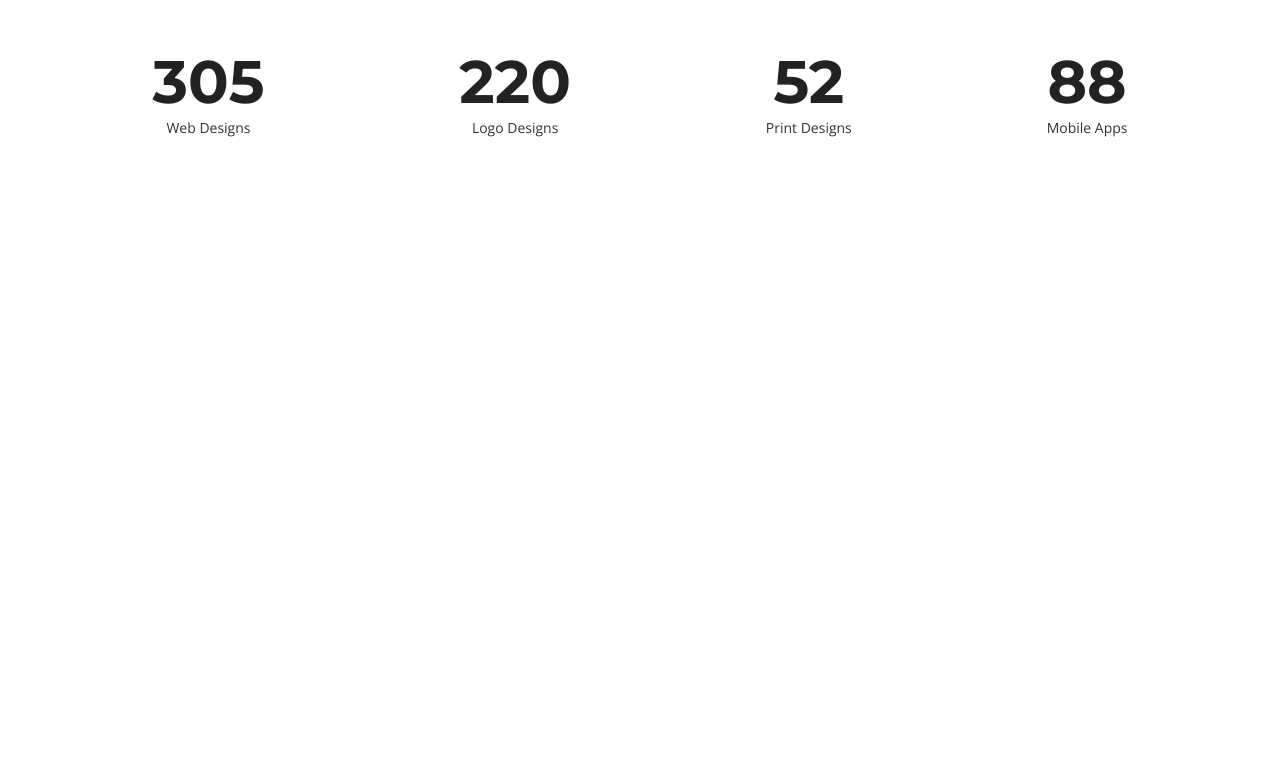
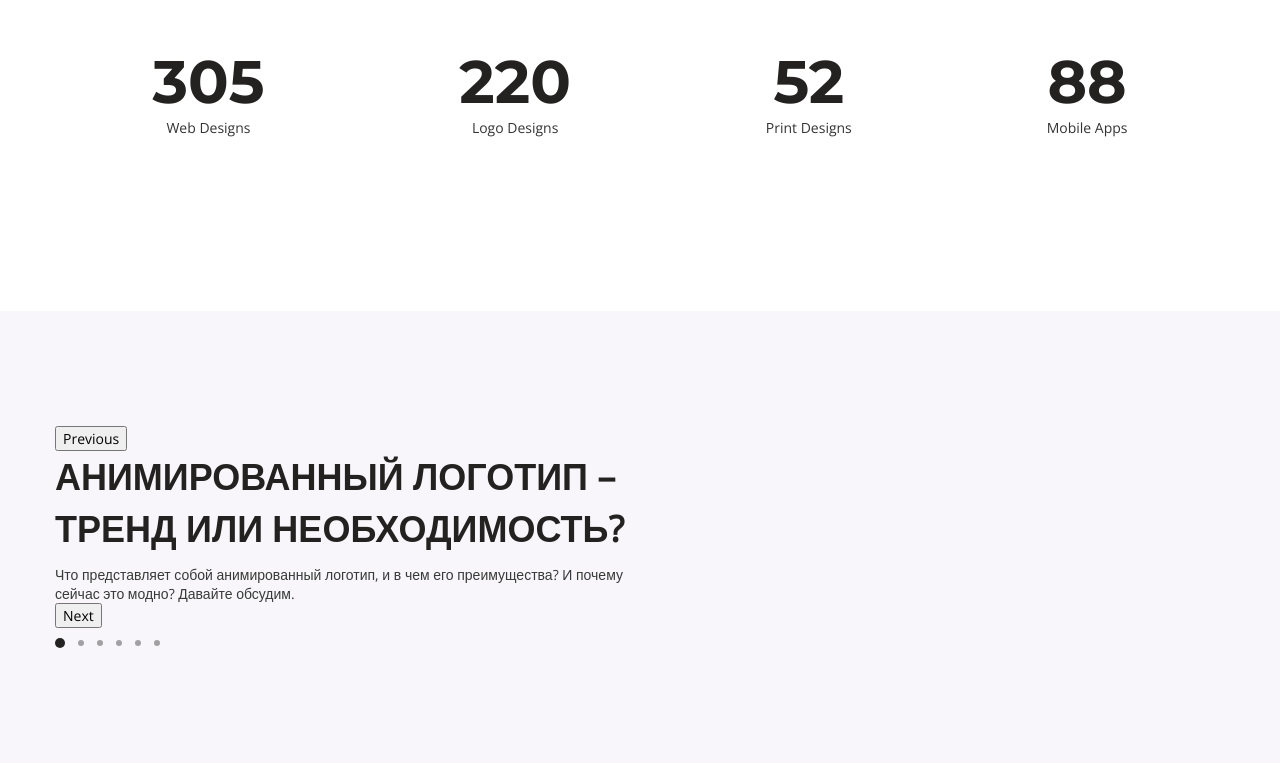
Before and after one commit to Egor011297/PR-DREAM-COMPANY, a plain HTML site: page index.html in a window 1280 px wide. Shown: the part 5049-5812 px from the top of the page. Before the commit the page ends 5360 px from the top, so only its background shows below. Drawn offline with nearby package versions, Linux system fonts and the light colour scheme.

Commit message:
Not finished layout slick-slider

```diff
--- /dev/null
+++ b/css/slick.css
@@ -0,0 +1,119 @@
+/* Slider */
+.slick-slider
+{
+    position: relative;
+
+    display: block;
+    box-sizing: border-box;
+
+    -webkit-user-select: none;
+       -moz-user-select: none;
+        -ms-user-select: none;
+            user-select: none;
+
+    -webkit-touch-callout: none;
+    -khtml-user-select: none;
+    -ms-touch-action: pan-y;
+        touch-action: pan-y;
+    -webkit-tap-highlight-color: transparent;
+}
+
+.slick-list
+{
+    position: relative;
+
+    display: block;
+    overflow: hidden;
+
+    margin: 0;
+    padding: 0;
+}
+.slick-list:focus
+{
+    outline: none;
+}
+.slick-list.dragging
+{
+    cursor: pointer;
+    cursor: hand;
+}
+
+.slick-slider .slick-track,
+.slick-slider .slick-list
+{
+    -webkit-transform: translate3d(0, 0, 0);
+       -moz-transform: translate3d(0, 0, 0);
+        -ms-transform: translate3d(0, 0, 0);
+         -o-transform: translate3d(0, 0, 0);
+            transform: translate3d(0, 0, 0);
+}
+
+.slick-track
+{
+    position: relative;
+    top: 0;
+    left: 0;
+
+    display: block;
+    margin-left: auto;
+    margin-right: auto;
+}
+.slick-track:before,
+.slick-track:after
+{
+    display: table;
+
+    content: '';
+}
+.slick-track:after
+{
+    clear: both;
+}
+.slick-loading .slick-track
+{
+    visibility: hidden;
+}
+
+.slick-slide
+{
+    display: none;
+    float: left;
+
+    height: 100%;
+    min-height: 1px;
+}
+[dir='rtl'] .slick-slide
+{
+    float: right;
+}
+.slick-slide img
+{
+    display: block;
+}
+.slick-slide.slick-loading img
+{
+    display: none;
+}
+.slick-slide.dragging img
+{
+    pointer-events: none;
+}
+.slick-initialized .slick-slide
+{
+    display: block;
+}
+.slick-loading .slick-slide
+{
+    visibility: hidden;
+}
+.slick-vertical .slick-slide
+{
+    display: block;
+
+    height: auto;
+
+    border: 1px solid transparent;
+}
+.slick-arrow.slick-hidden {
+    display: none;
+}
--- a/css/style.css
+++ b/css/style.css
@@ -500,3 +500,54 @@ body {
     color: #333;
     font-size: 14px;
 }
+
+
+
+
+
+
+
+.slider-block {
+    background-color: #F8F6FA;
+    padding: 115px 0;
+}
+
+.slider-block__item-title {
+    font-weight: 700;
+    font-size: 36px;
+    line-height: 52px;
+    color: #242121;
+    margin-bottom: 10px;
+    max-width: 675px;
+    display: inline-block;
+}
+
+
+.slider-block__item-descr {
+   max-width: 585px;
+}
+
+.slick-dots {
+    display: flex;
+}
+
+.slick-dots button {
+    background-color: #242121;
+    opacity: 0.4;
+    width: 6px;
+    height: 6px;
+    border-radius: 50%;
+    font-size: 0;
+    padding: 0;
+    border: none;
+}
+
+.slick-dots li + li {
+    margin-left: 13px;
+}
+
+.slick-active button {
+    opacity: 1;
+    width: 10px;
+    height: 10px;
+}
--- a/index.html
+++ b/index.html
@@ -12,6 +12,7 @@
         href="https://fonts.googleapis.com/css2?family=Merriweather:ital,wght@1,300&family=Montserrat:wght@500;700&family=Open+Sans:wght@300;400&family=Raleway:wght@700&display=swap"
         rel="stylesheet">
     <link rel="stylesheet" href="https://cdn.jsdelivr.net/npm/@fancyapps/ui/dist/fancybox.css" />
+    <link rel="stylesheet" href="css/slick.css">
     <link rel="stylesheet" href="css/style.css">
 </head>
 
@@ -265,8 +266,63 @@
     </section>
 
 
+
+    <section class="slider-block">
+        <div class="container">
+            <div class="slider-block__inner">
+                <div class="slider-block__item">
+                    <a class="slider-block__item-link" href="#">
+                        <h3 class="slider-block__item-title">АНИМИРОВАННЫЙ ЛОГОТИП –
+                            ТРЕНД ИЛИ НЕОБХОДИМОСТЬ?</h3>
+                    </a>
+                    <p class="slider-block__item-descr">Что представляет собой анимированный логотип, и в чем его преимущества? И почему сейчас это модно? Давайте обсудим.</p>
+                </div>
+                <div class="slider-block__item">
+                    <a class="slider-block__item-link" href="#">
+                        <h3 class="slider-block__item-title">АНИМИРОВАННЫЙ ЛОГОТИП –
+                            ТРЕНД ИЛИ НЕОБХОДИМОСТЬ?</h3>
+                    </a>
+                    <p class="slider-block__item-descr">Что представляет собой анимированный логотип, и в чем его преимущества? И почему сейчас это модно? Давайте обсудим.</p>
+                </div>
+                <div class="slider-block__item">
+                    <a class="slider-block__item-link" href="#">
+                        <h3 class="slider-block__item-title">АНИМИРОВАННЫЙ ЛОГОТИП –
+                            ТРЕНД ИЛИ НЕОБХОДИМОСТЬ?</h3>
+                    </a>
+                    <p class="slider-block__item-descr">Что представляет собой анимированный логотип, и в чем его преимущества? И почему сейчас это модно? Давайте обсудим.</p>
+                </div>
+                <div class="slider-block__item">
+                    <a class="slider-block__item-link" href="#">
+                        <h3 class="slider-block__item-title">АНИМИРОВАННЫЙ ЛОГОТИП –
+                            ТРЕНД ИЛИ НЕОБХОДИМОСТЬ?</h3>
+                    </a>
+                    <p class="slider-block__item-descr">Что представляет собой анимированный логотип, и в чем его преимущества? И почему сейчас это модно? Давайте обсудим.</p>
+                </div>
+                <div class="slider-block__item">
+                    <a class="slider-block__item-link" href="#">
+                        <h3 class="slider-block__item-title">АНИМИРОВАННЫЙ ЛОГОТИП –
+                            ТРЕНД ИЛИ НЕОБХОДИМОСТЬ?</h3>
+                    </a>
+                    <p class="slider-block__item-descr">Что представляет собой анимированный логотип, и в чем его преимущества? И почему сейчас это модно? Давайте обсудим.</p>
+                </div>
+                <div class="slider-block__item">
+                    <a class="slider-block__item-link" href="#">
+                        <h3 class="slider-block__item-title">АНИМИРОВАННЫЙ ЛОГОТИП –
+                            ТРЕНД ИЛИ НЕОБХОДИМОСТЬ?</h3>
+                    </a>
+                    <p class="slider-block__item-descr">Что представляет собой анимированный логотип, и в чем его преимущества? И почему сейчас это модно? Давайте обсудим.</p>
+                </div>
+            </div>
+        </div>
+    </section>
+
+
+
+
+
     <script src="https://ajax.googleapis.com/ajax/libs/jquery/3.6.0/jquery.min.js"></script>
     <script src="js/mixitup.min.js"></script>
+    <script src="js/slick.min.js"></script>
     <script src="https://cdn.jsdelivr.net/npm/@fancyapps/ui@4.0/dist/fancybox.umd.js"></script>
     <script src="js/main.js"></script>
 </body>
--- a/js/main.js
+++ b/js/main.js
@@ -1,2 +1,8 @@
 
 var mixer = mixitup('.portfolio__content');
+
+$(function() {
+    $(".slider-block__inner").slick({
+        dots: true,
+    });
+});
```
Also changed, not shown: js/slick.min.js (added).
